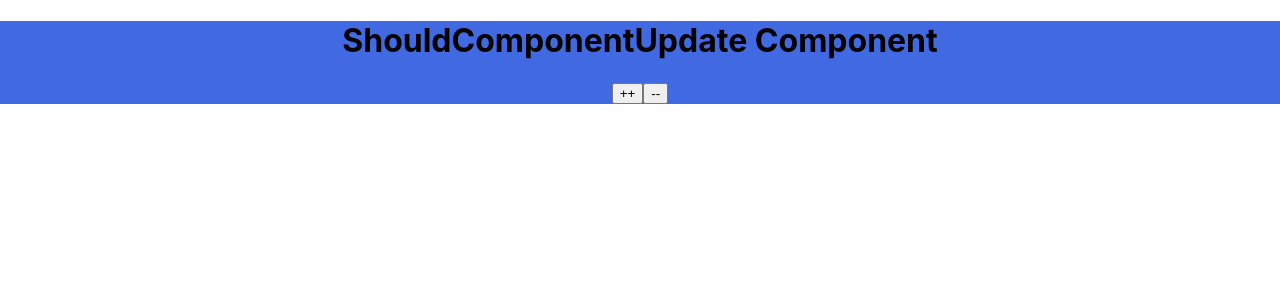
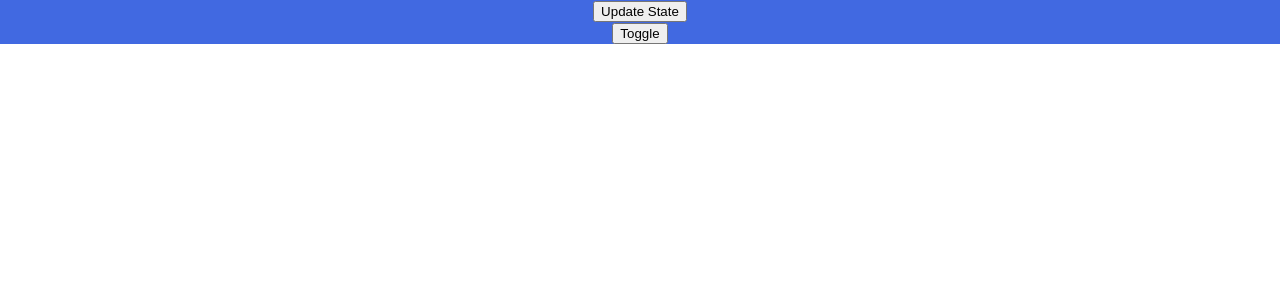
Before and after one commit to moloy900/react-pratice-app-1, a React (Create React App) app: page / in a window 1280 px wide. Shown: the top 300 px of the page. Built offline with nearby package versions, Linux system fonts and the light colour scheme.

Commit message:
component-will-unmount()-lifecycle-method

```diff
--- a/src/App.js
+++ b/src/App.js
@@ -1,12 +1,13 @@
 import "./App.css";
 import React from "react";
-import ShouldComponentUpdate from "./life-cycle-methods/shouldcomponentupdate";
+import ComponentWillUnMount from "./life-cycle-methods/componentWillUnmount";
 
 
 export default function App(){
   return(
     <div className="App">
-      <ShouldComponentUpdate/>
+
+    <ComponentWillUnMount/>
     </div>
   )
 }
--- /dev/null
+++ b/src/life-cycle-methods/componentWillUnmount.js
@@ -0,0 +1,24 @@
+import React, { Component } from "react";
+import Render from "./render";
+
+class ComponentWillUnMount extends Component {
+  constructor() {
+    super();
+    this.state = {
+      show: true,
+    };
+  }
+
+  render() {
+    return (
+      <div>
+        {this.state.show ? <Render /> : null}
+        <button onClick={() => this.setState({ show: !this.state.show })}>
+          Toggle
+        </button>
+      </div>
+    );
+  }
+}
+
+export default ComponentWillUnMount;
--- a/src/life-cycle-methods/render.js
+++ b/src/life-cycle-methods/render.js
@@ -7,10 +7,15 @@ class Render extends React.Component{
             name:'Moloy'
         }
     }
+
+    componentWillUnmount(){
+        console.log("componentWillUnmount is deleted!")
+    }
+
     render(){
         return(
             <div>
-               { this.state.name=='Moloy' ?  console.log("component was created: "+this.state.name) : console.log("state is updated"+this.state.name)}
+               {/* { this.state.name=='Moloy' ?  console.log("component was created: "+this.state.name) : console.log("state is updated"+this.state.name)} */}
                <button onClick={()=>this.setState({name:"Ram"})}>Update State</button>
             </div>
         )
```
